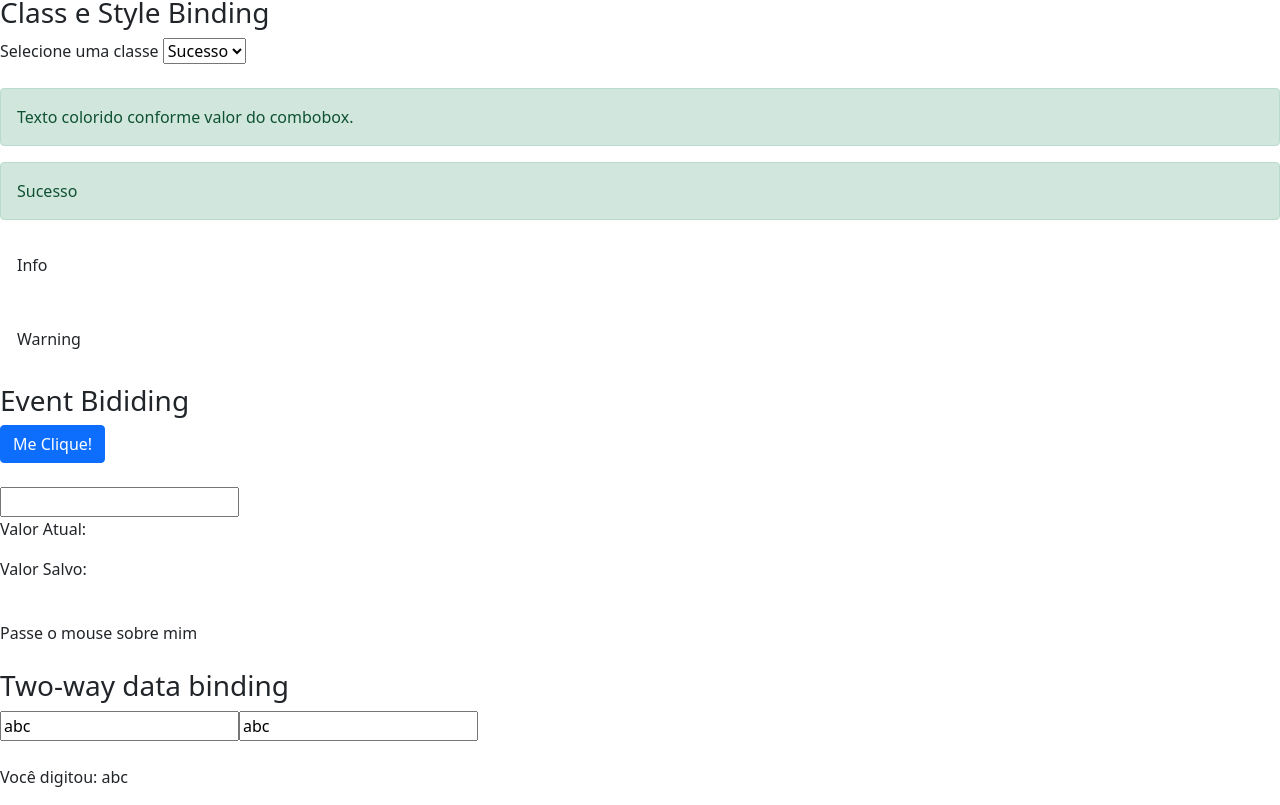
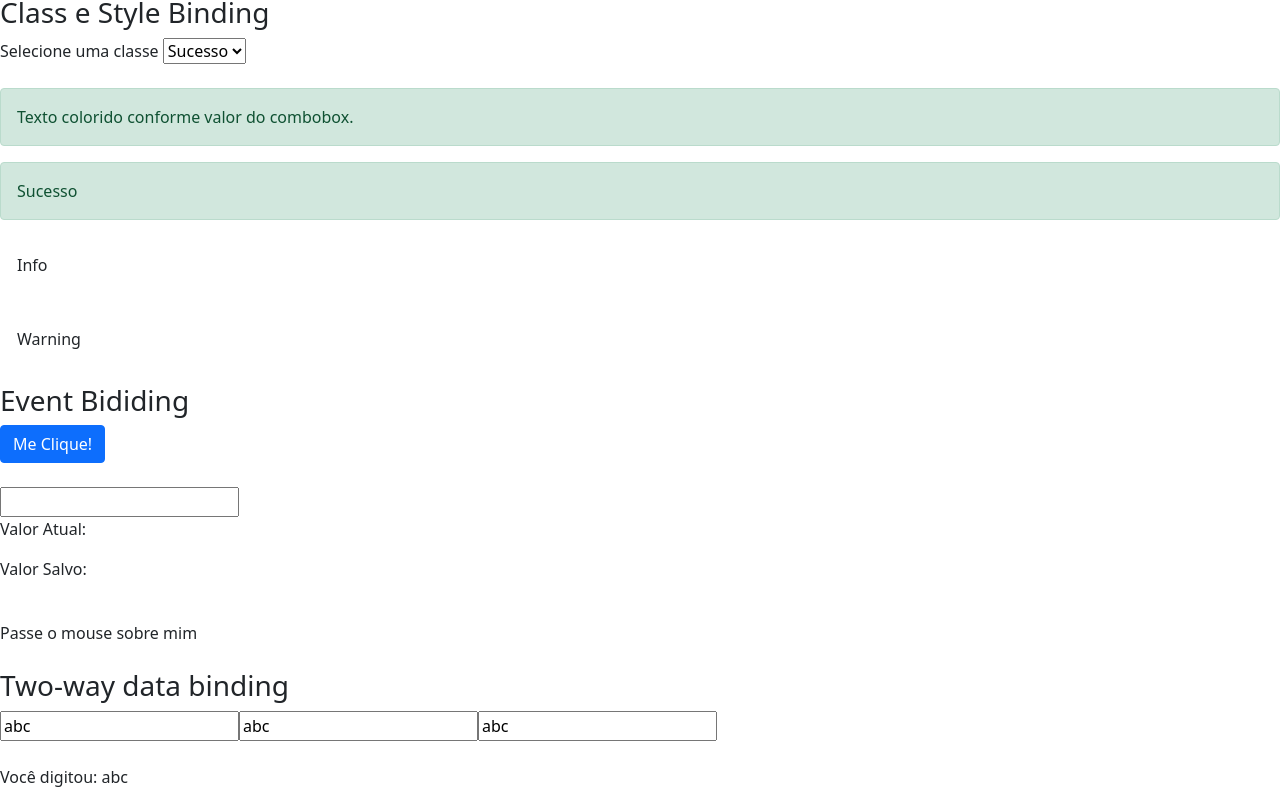
Before and after one commit to mbmauriciojr/estudos-angular, an Angular app in the folder data-binding/: page / in a window 1280 px wide. Shown: the part 547-1352 px from the top of the page. Built offline with nearby package versions, Linux system fonts and the light colour scheme.

Commit message:
Feat: Criado um exemplo usando o Two-way Data Biding de maneira acertiva

```diff
--- a/data-binding/src/app/data-binding/data-binding.component.html
+++ b/data-binding/src/app/data-binding/data-binding.component.html
@@ -124,6 +124,8 @@
         (ngModelChange)="nome = $event"
       >
 
+      <input type="text" [(ngModel)]="nome" />
+
       <br><br>
 
       <p>Você digitou: {{ nome }}</p>
```
